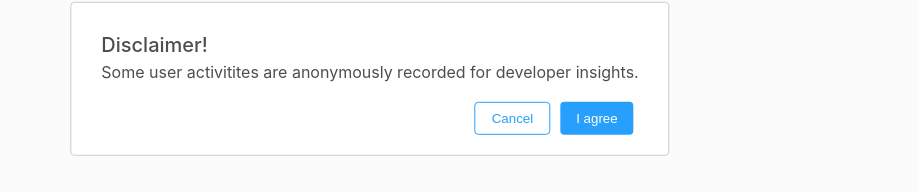
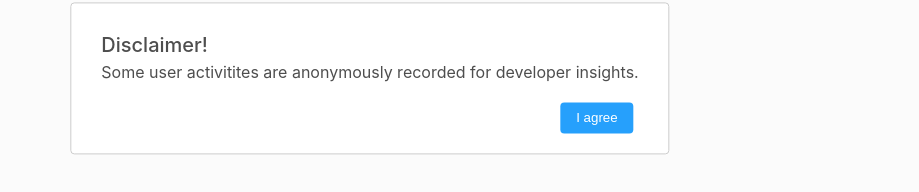
Before and after one commit to Ahmed067Abdullah/result-viewer-React, a React (Create React App) app: page / in a window 1280 px wide. Shown: the part 192-384 px from the top of the page, without its empty margins (270-1189 px from the left). Built offline with nearby package versions, Linux system fonts and the light colour scheme; no server answers; the database is empty.

Commit message:
cancel button commented

```diff
--- a/src/components/confirmation-modal/ConfirmationModal.js
+++ b/src/components/confirmation-modal/ConfirmationModal.js
@@ -32,9 +32,9 @@ const ConfirmationModal = ({ removeFromDOM }) => {
         <p className={classes.warning}>Disclaimer!</p>
         <p className={classes.text}>Some user activitites are anonymously recorded for developer insights.</p>
         <div className={classes['btns-container']}>
-          <button className={classes['cancel-btn']} onClick={handleCancel}>
+          {/* <button className={classes['cancel-btn']} onClick={handleCancel}>
             {'Cancel'}
-          </button>
+          </button> */}
           <button onClick={hanleAgree}>
             {'I agree'}
           </button>
```
